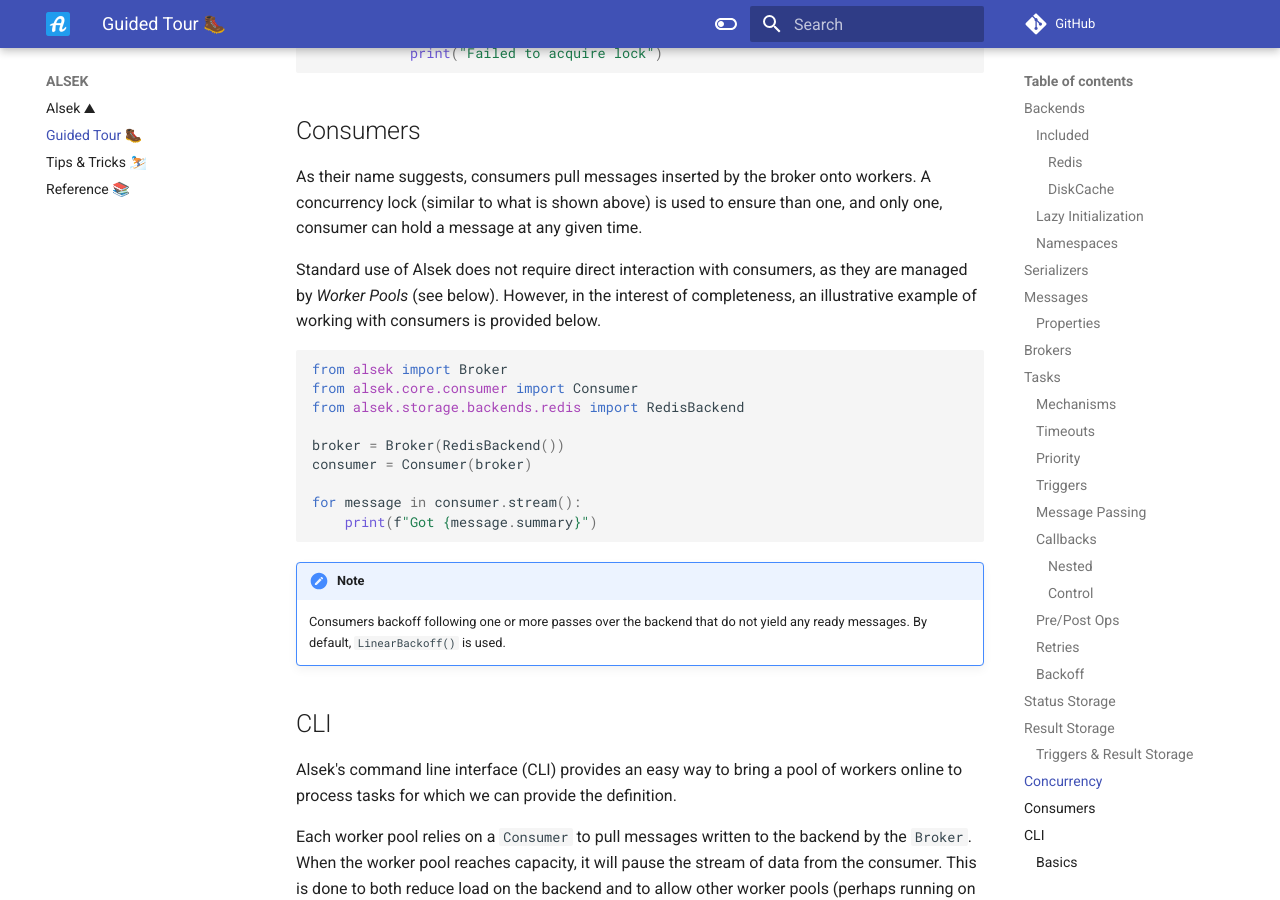
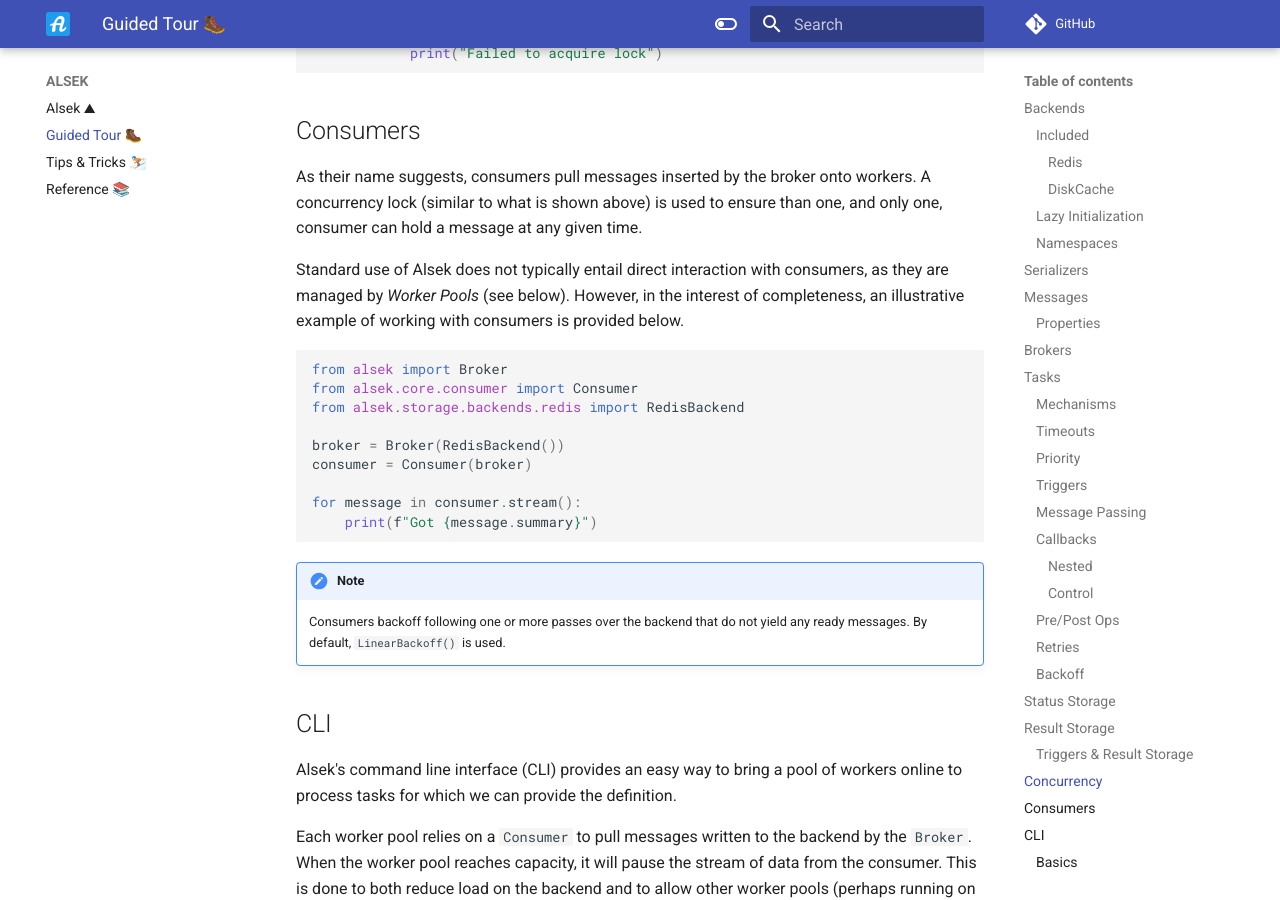
Before and after one commit to TariqAHassan/alsek, an MkDocs documentation site: the page built from docs/guided_tour.md, in a window 1280 px wide and 900 px high, scrolled down 14856 px. Built offline with MkDocs 1.6.1 and Material for MkDocs 9.7.7, drawn with Linux system fonts in a browser that asks for light colours; comment, search, counter and statistics services are not loaded.

Commit message:
Reword docs

```diff
--- a/docs/guided_tour.md
+++ b/docs/guided_tour.md
@@ -732,7 +732,7 @@ onto workers. A concurrency lock (similar to what is shown above) is
 used to ensure than one, and only one, consumer can hold a message
 at any given time.
 
-Standard use of Alsek does not require direct interaction with consumers,
+Standard use of Alsek does not typically entail direct interaction with consumers,
 as they are managed by _Worker Pools_ (see below). However, in the interest
 of completeness, an illustrative example of working with consumers is provided below.
 
```
